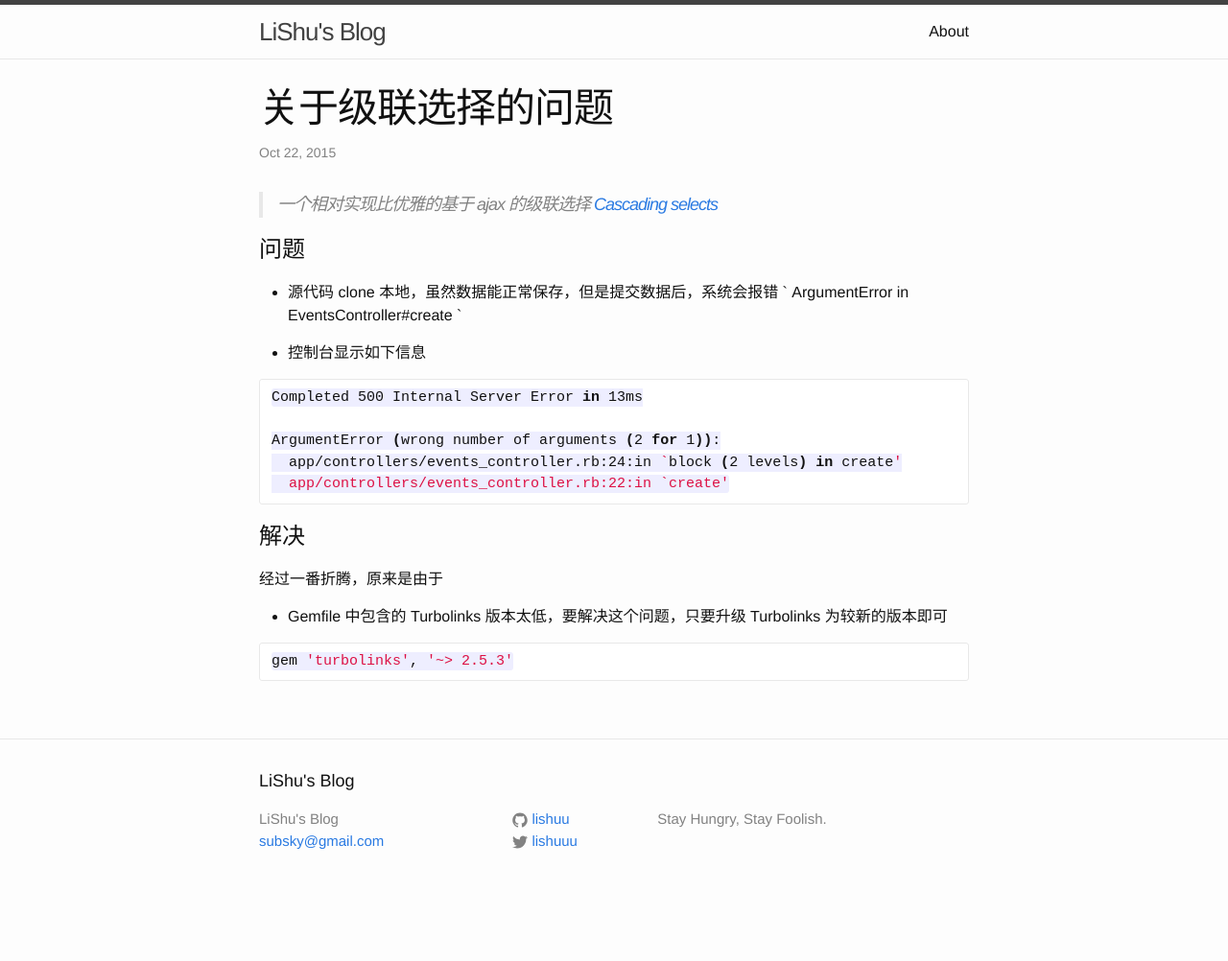
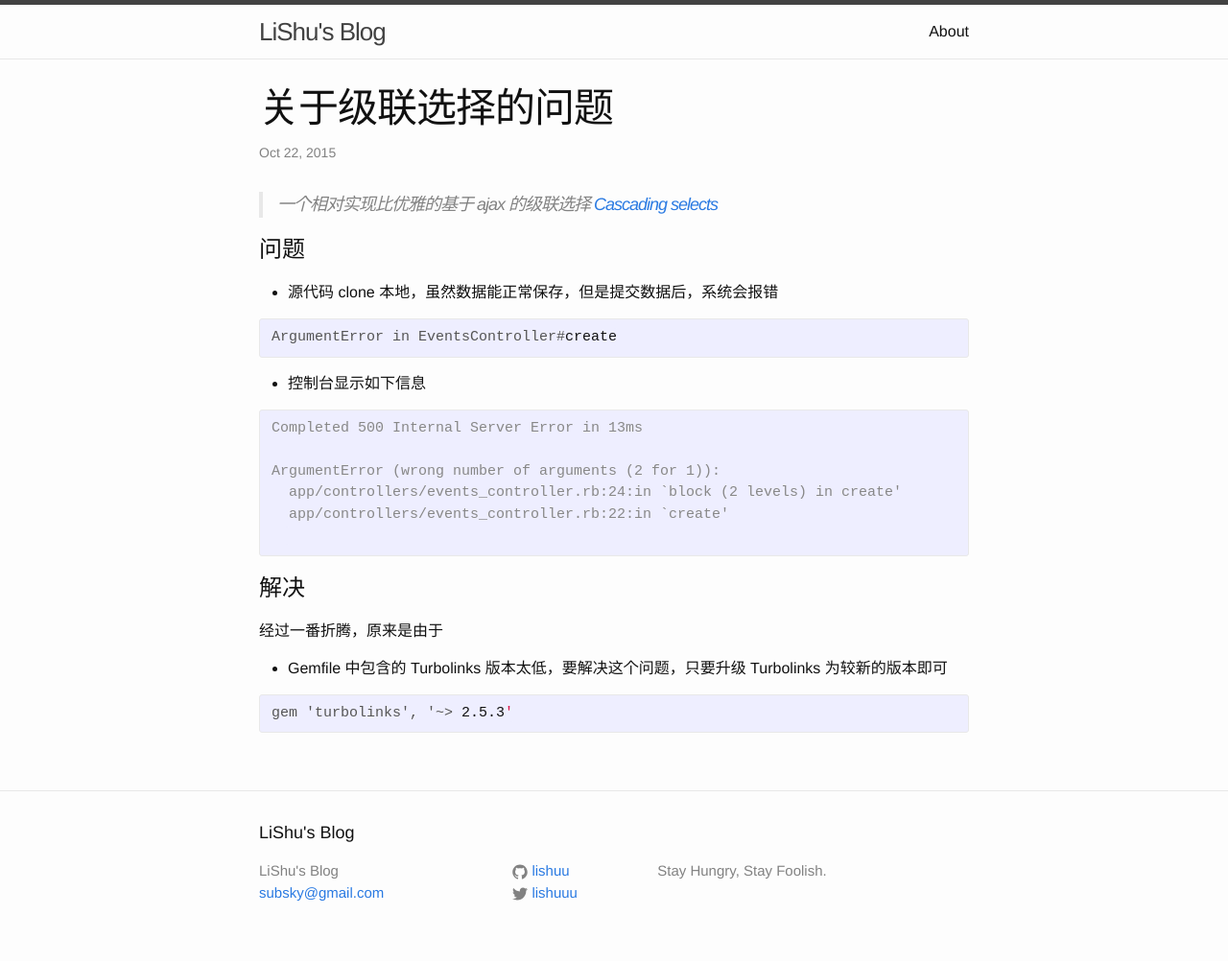
Before and after one commit to lishuu/lishuu.github.io, a Jekyll site: the page built from _posts/2015-10-22-cascading-selects.markdown, in a window 1280 px wide. Shown: the whole page at 96% size. Built offline with Jekyll 4.4.1, drawn with Linux system fonts in a browser that asks for light colours; before the commit the page ends 948 px from its top, so only the background shows below that.

Commit message:
update post sytle.

````diff
--- a/_posts/2015-10-22-cascading-selects.markdown
+++ b/_posts/2015-10-22-cascading-selects.markdown
@@ -9,25 +9,31 @@ categories: rails
 
 #问题
 * 源代码 clone 本地，虽然数据能正常保存，但是提交数据后，系统会报错
-`
+{% highlight console %}
+
 ArgumentError in EventsController#create
-`
+
+{% endhighlight %}
 
 * 控制台显示如下信息
 
-```shell
+{% highlight console %}
+
 Completed 500 Internal Server Error in 13ms
 
 ArgumentError (wrong number of arguments (2 for 1)):
   app/controllers/events_controller.rb:24:in `block (2 levels) in create'
   app/controllers/events_controller.rb:22:in `create'
-```
+
+{% endhighlight %}
 #解决
 
 经过一番折腾，原来是由于
 
 * Gemfile 中包含的 Turbolinks 版本太低，要解决这个问题，只要升级 Turbolinks 为较新的版本即可
 
-```shell
+{% highlight console %}
+
 gem 'turbolinks', '~> 2.5.3'
-```
+
+{% endhighlight %}
````
